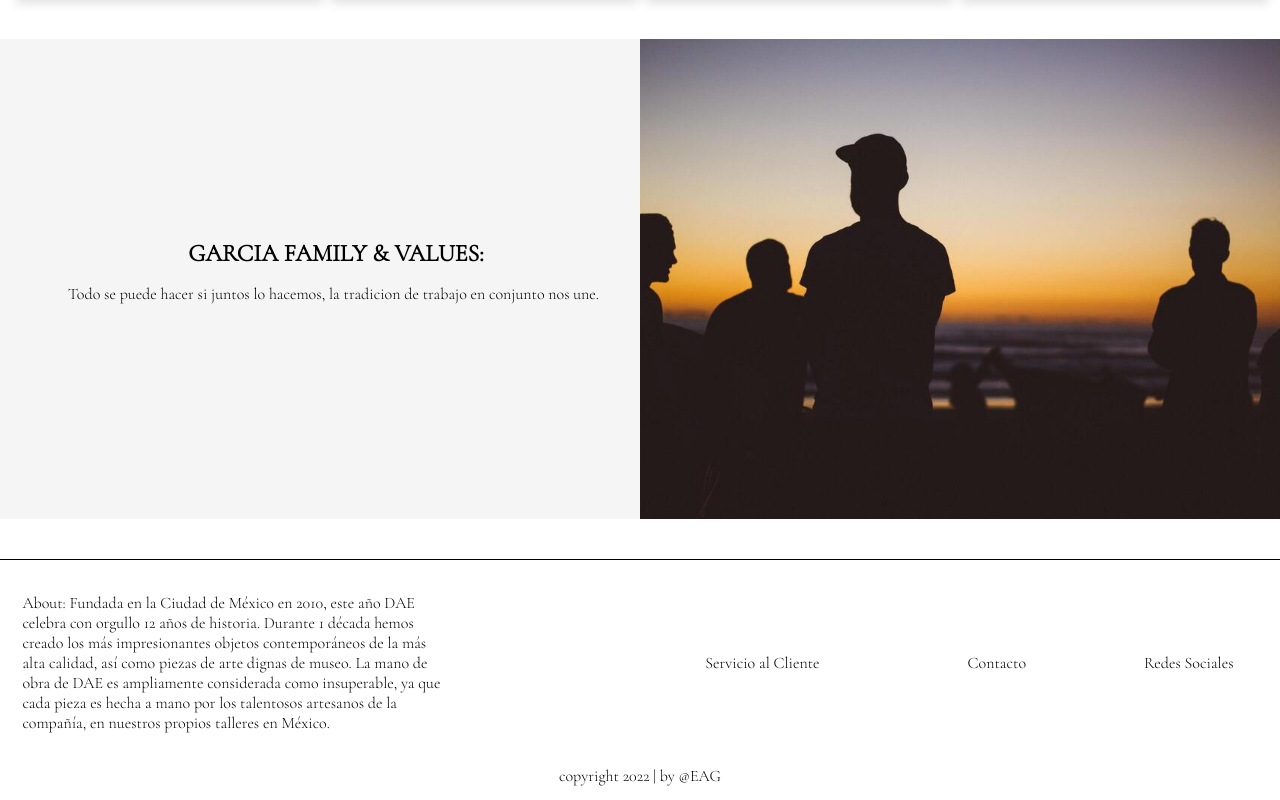
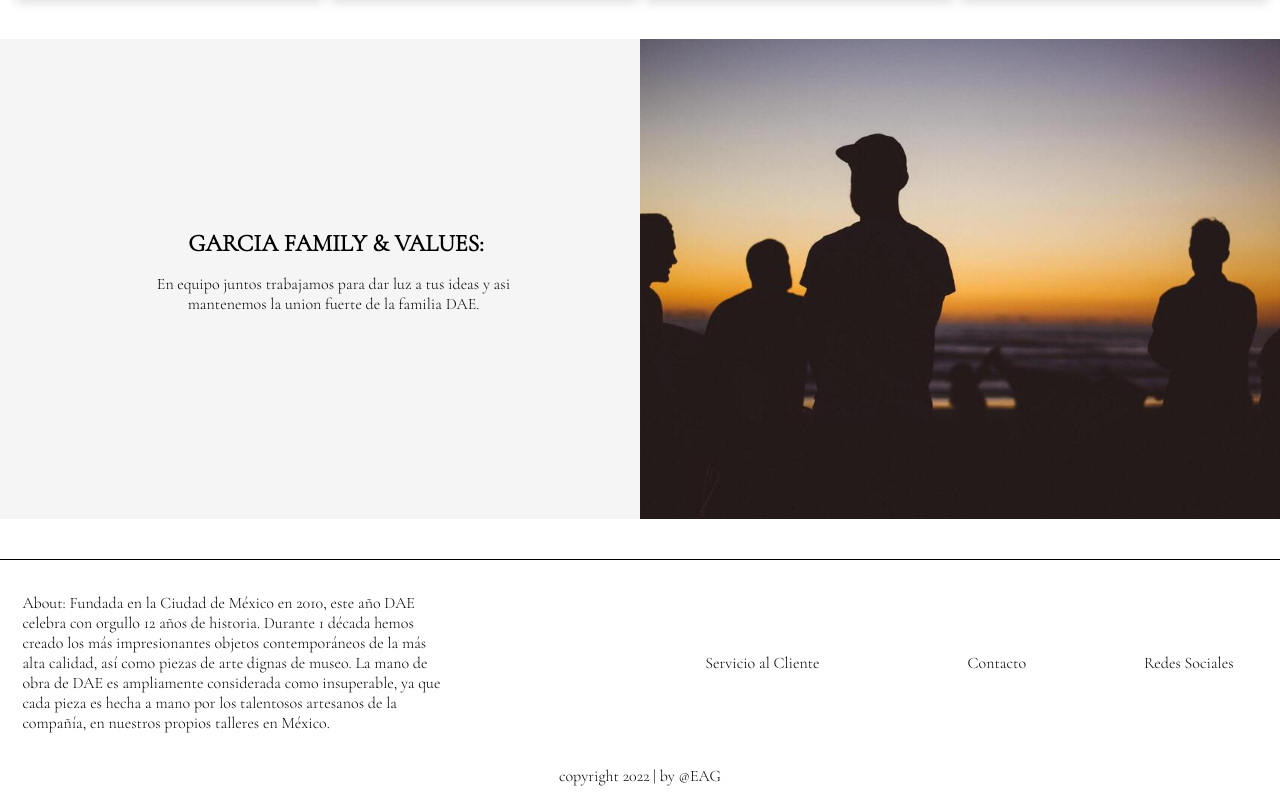
Before and after one commit to emmanuel-a-g/cdmx, a Next.js app: page / in a window 1280 px wide. Shown: the part 3121-3921 px from the top of the page. Built offline with nearby package versions, Linux system fonts and the light colour scheme.

Commit message:
text nosotros update

```diff
--- a/components/sections/nosotros.js
+++ b/components/sections/nosotros.js
@@ -7,8 +7,8 @@ function Nosotros() {
         <div className={styles.leftDiv}>
           <h3>GARCIA FAMILY & VALUES: </h3>
           <p>
-            Todo se puede hacer si juntos lo hacemos, la tradicion de trabajo en
-            conjunto nos une.
+            En equipo juntos trabajamos para dar luz a tus ideas y asi
+            mantenemos la union fuerte de la familia DAE.
           </p>
         </div>
         <div className={styles.rightDiv}></div>
--- a/components/sections/nosotros.module.css
+++ b/components/sections/nosotros.module.css
@@ -21,8 +21,9 @@
 }
 .leftDiv p {
   font-size: 1rem;
-  text-align: left;
+  text-align: center;
   padding-right: 5px;
+  width: 70%;
 }
 .rightDiv {
   grid-column: 2 / span 1;
@@ -44,5 +45,6 @@
   }
   .leftDiv p {
     font-size: 0.9rem;
+    text-align: left;
   }
 }
```
